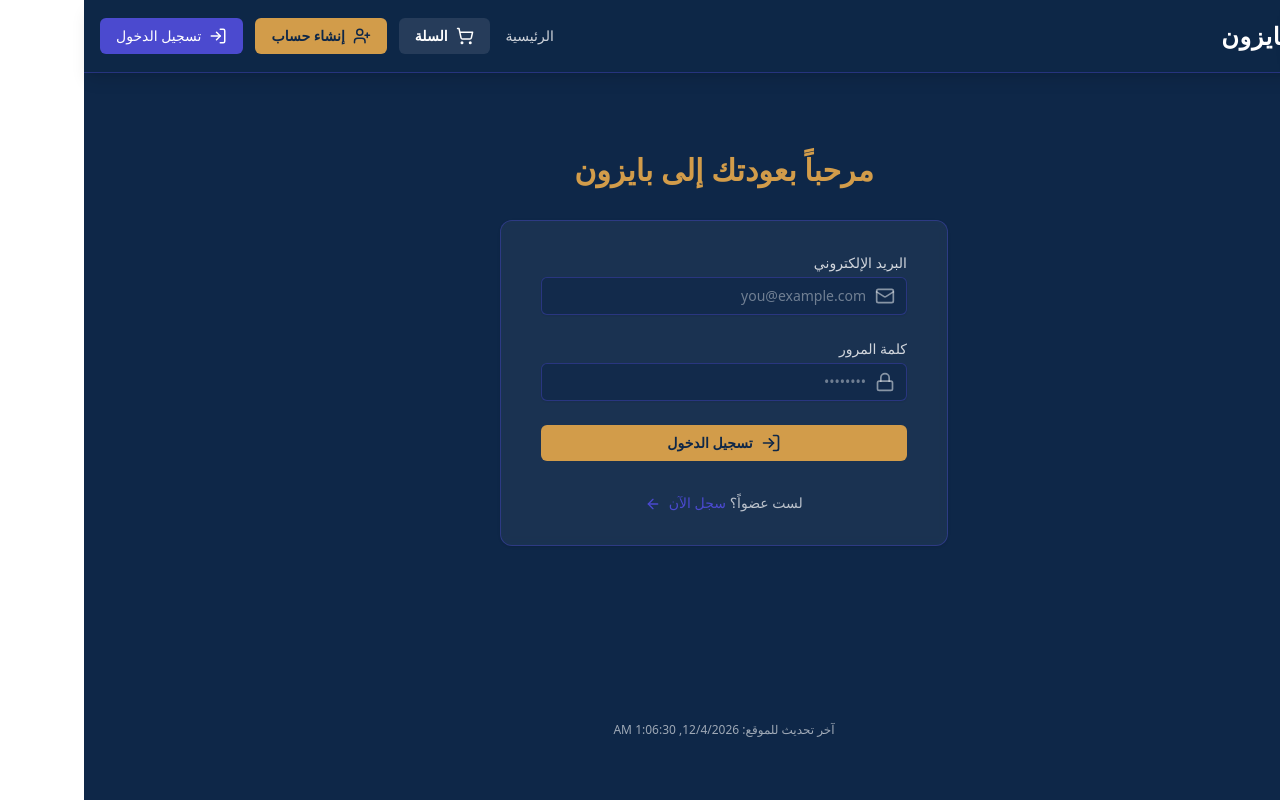
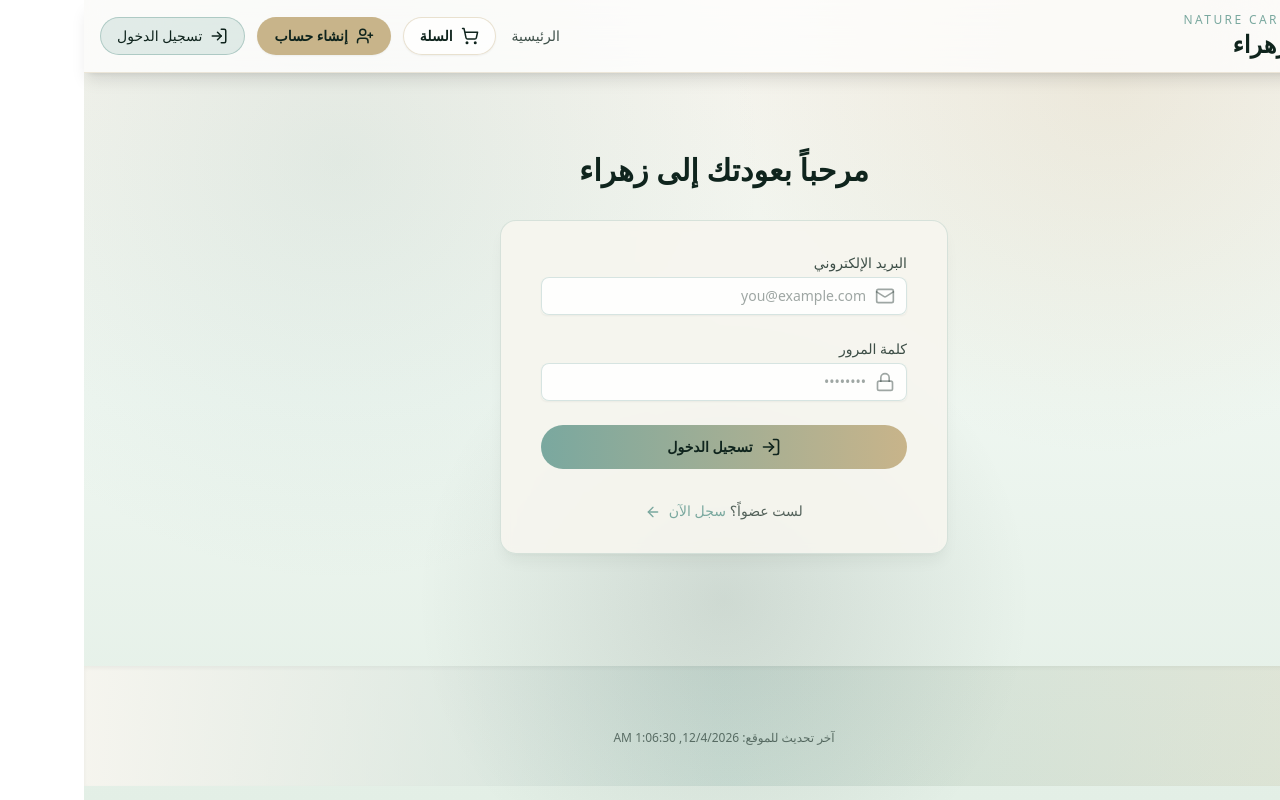
Before and after one commit to lami216/shop10, a React (Vite) app in the folder frontend/: page /login in a window 1280 px wide. Built offline with nearby package versions, Linux system fonts and the light colour scheme; no server answers.

Commit message:
Restyle frontend for Zahra natural brand (#2)

```diff
--- a/frontend/src/App.jsx
+++ b/frontend/src/App.jsx
@@ -46,7 +46,8 @@ function App() {
         }
 
         return (
-                <div className='relative min-h-screen bg-payzone-navy text-payzone-white'>
+                <div className='relative min-h-screen bg-gradient-to-b from-[#f6f3ec] via-[#eef6f0] to-[#e3efe6] text-payzone-navy'>
+                        <div className='pointer-events-none absolute inset-0 bg-[radial-gradient(circle_at_20%_20%,rgba(122,168,159,0.14),transparent_35%),radial-gradient(circle_at_80%_10%,rgba(200,180,138,0.18),transparent_30%),radial-gradient(circle_at_50%_75%,rgba(15,36,29,0.12),transparent_35%)]' />
                         <div className='relative z-50 pt-20'>
                                 <Navbar />
                                 <Routes>
--- a/frontend/src/components/Footer.jsx
+++ b/frontend/src/components/Footer.jsx
@@ -3,10 +3,10 @@ import SocialLinks from "./SocialLinks";
 const Footer = () => {
         const buildTime = new Date(import.meta.env.VITE_BUILD_TIME).toLocaleString();
         return (
-                <footer className='mt-16 bg-payzone-navy text-payzone-white'>
+                <footer className='mt-16 bg-gradient-to-r from-payzone-white/90 via-payzone-indigo/20 to-payzone-gold/20 text-payzone-navy shadow-inner shadow-payzone-navy/5'>
                         <div className='container mx-auto flex flex-col items-center px-4 py-10 text-center'>
                                 <SocialLinks />
-                                <small className='mt-6 text-xs text-white/60'>آخر تحديث للموقع: {buildTime}</small>
+                                <small className='mt-6 text-xs text-payzone-navy/60'>آخر تحديث للموقع: {buildTime}</small>
                         </div>
                 </footer>
         );
--- a/frontend/src/components/Navbar.jsx
+++ b/frontend/src/components/Navbar.jsx
@@ -14,12 +14,12 @@ const Navbar = () => {
         const cartLink = (
                 <Link
                         to={'/cart'}
-                        className='relative group flex items-center gap-2 rounded-md bg-white/10 px-4 py-2 text-sm font-semibold text-payzone-white transition duration-300 ease-in-out hover:bg-white/20'
+                        className='relative group flex items-center gap-2 rounded-full border border-payzone-gold/40 bg-white/70 px-4 py-2 text-sm font-semibold text-payzone-navy shadow-sm transition duration-300 ease-in-out hover:-translate-y-0.5 hover:shadow-lg'
                 >
                         <ShoppingCart size={18} />
                         <span className='hidden sm:inline'>{t("nav.cart")}</span>
                         {cartItemCount > 0 && (
-                                <span className='absolute -top-2 -right-2 rounded-full bg-payzone-gold px-2 py-0.5 text-xs font-semibold text-payzone-navy shadow-sm transition duration-300 ease-in-out group-hover:bg-[#b8873d]'>
+                                <span className='absolute -top-2 -right-2 rounded-full bg-payzone-gold px-2 py-0.5 text-xs font-semibold text-payzone-navy shadow-sm transition duration-300 ease-in-out group-hover:bg-payzone-gold/80'>
                                         {cartItemCount}
                                 </span>
                         )}
@@ -27,29 +27,32 @@ const Navbar = () => {
         );
 
         return (
-                <header className='fixed top-0 right-0 w-full border-b border-payzone-indigo/40 bg-payzone-navy/95 backdrop-blur-xl shadow-lg transition-all duration-300 z-40'>
+                <header className='fixed top-0 right-0 z-40 w-full border-b border-payzone-gold/30 bg-white/75 backdrop-blur-2xl shadow-lg transition-all duration-300'>
                         <div className='container mx-auto px-4 py-3'>
                                 <div className='flex flex-wrap items-center justify-between gap-4'>
-                                        <Link to='/' className='flex items-center gap-3 text-payzone-white'>
+                                        <Link to='/' className='flex items-center gap-3 text-payzone-navy'>
                                                 <img
-                                                        src='/logo.png'
-                                                        alt='شعار بايزون'
-                                                        className='h-12 w-12 object-contain drop-shadow-[0_4px_12px_rgba(16,41,84,0.35)]'
+                                                        src='/logo.svg'
+                                                        alt='شعار زهراء'
+                                                        className='h-12 w-12 rounded-2xl border border-payzone-gold/30 bg-payzone-white shadow-lg shadow-payzone-gold/30'
                                                 />
-                                                <span className='text-2xl font-semibold uppercase tracking-wide'>{t("common.appName")}</span>
+                                                <div className='flex flex-col leading-tight'>
+                                                        <span className='text-xs uppercase tracking-[0.2em] text-payzone-indigo'>Nature Care</span>
+                                                        <span className='text-2xl font-semibold'>{t("common.appName")}</span>
+                                                </div>
                                         </Link>
 
                                         <div className='flex flex-wrap items-center gap-4 text-sm font-medium'>
                                                 <nav className='flex items-center gap-4'>
                                                         <Link
                                                                 to={'/'}
-                                                                className='text-white/80 transition duration-300 ease-in-out hover:text-payzone-indigo'
+                                                                className='text-payzone-navy/80 transition duration-300 ease-in-out hover:text-payzone-indigo'
                                                         >
                                                                 {t("nav.home")}
                                                         </Link>
                                                         {isAdmin && (
                                                                 <Link
-                                                                        className='flex items-center gap-2 rounded-md bg-payzone-indigo px-3 py-1 text-payzone-white transition duration-300 ease-in-out hover:bg-[#3b3ad6]'
+                                                                        className='flex items-center gap-2 rounded-full border border-payzone-indigo/50 bg-payzone-indigo/15 px-3 py-1 text-payzone-navy transition duration-300 ease-in-out hover:bg-payzone-indigo/25'
                                                                         to={'/secret-dashboard'}
                                                                 >
                                                                         <Lock className='inline-block' size={18} />
@@ -62,7 +65,7 @@ const Navbar = () => {
                                                         {cartLink}
                                                         {user ? (
                                                                 <button
-                                                                        className='flex items-center gap-2 rounded-md bg-white/10 px-4 py-2 text-payzone-white transition duration-300 ease-in-out hover:bg-white/20'
+                                                                        className='flex items-center gap-2 rounded-full border border-payzone-navy/10 bg-payzone-white px-4 py-2 text-payzone-navy transition duration-300 ease-in-out hover:-translate-y-0.5 hover:shadow-lg'
                                                                         onClick={logout}
                                                                 >
                                                                         <LogOut size={18} />
@@ -72,14 +75,14 @@ const Navbar = () => {
                                                                 <>
                                                                         <Link
                                                                                 to={'/signup'}
-                                                                                className='flex items-center gap-2 rounded-md bg-payzone-gold px-4 py-2 font-semibold text-payzone-navy transition duration-300 ease-in-out hover:bg-[#b8873d]'
+                                                                                className='flex items-center gap-2 rounded-full border border-payzone-gold/40 bg-payzone-gold px-4 py-2 font-semibold text-payzone-navy shadow-sm transition duration-300 ease-in-out hover:-translate-y-0.5 hover:shadow-lg'
                                                                         >
                                                                                 <UserPlus size={18} />
                                                                                 {t("nav.signup")}
                                                                         </Link>
                                                                         <Link
                                                                                 to={'/login'}
-                                                                                className='flex items-center gap-2 rounded-md bg-payzone-indigo px-4 py-2 text-payzone-white transition duration-300 ease-in-out hover:bg-[#3b3ad6]'
+                                                                                className='flex items-center gap-2 rounded-full border border-payzone-indigo/50 bg-payzone-indigo/20 px-4 py-2 text-payzone-navy transition duration-300 ease-in-out hover:-translate-y-0.5 hover:shadow-lg'
                                                                         >
                                                                                 <LogIn size={18} />
                                                                                 {t("nav.login")}
--- a/frontend/src/locales/ar/translation.json
+++ b/frontend/src/locales/ar/translation.json
@@ -1,6 +1,6 @@
 {
         "common": {
-                "appName": "بايزون",
+                "appName": "زهراء",
                 "loading": "جاري التحميل...",
                 "actions": {
                         "add": "إضافة",
@@ -42,7 +42,7 @@
                         "whatsAppInvalid": "يرجى إدخال رقم واتساب صحيح مكوّن من 8 إلى 15 رقمًا.",
                         "fillAllFields": "يرجى تعبئة جميع الحقول قبل إرسال الطلب.",
                         "whatsAppOpenFailed": "تعذر فتح واتساب تلقائياً، يرجى المحاولة مرة أخرى.",
-                        "orderThankYou": "شكراً لتسوقك من بايزون!",
+                        "orderThankYou": "شكراً لاختيارك زهراء للعناية الطبيعية!",
                         "noSessionId": "لا يوجد رقم جلسة في الرابط",
                         "couponApplied": "الكوبون المطبق",
                         "availableCoupon": "كوبوناتك المتاحة",
@@ -74,7 +74,7 @@
         "home": {
                 "titleLine1": "اكتشف",
                 "titleHighlight": "أبرز الفئات",
-                "subtitle": "تابع أحدث الاتجاهات في الخدمات الرقمية مع تجربة بايزون السلسة",
+                "subtitle": "منتجات عناية طبيعية مختارة بعناية لتمنحك تألقاً هادئاً مع زهراء",
                 "featuredTitle": "مميزة"
         },
         "search": {
@@ -399,7 +399,7 @@
                         "couponHeader": "الكوبون المستخدم:",
                         "savings": "قيمة التوفير: {{amount}}",
                         "total": "الإجمالي المستحق: {{amount}}",
-                        "thanks": "شكراً لتسوقك من بايزون!",
+                        "thanks": "شكراً لتسوقك من زهراء!",
                         "orderSent": "تم إرسال طلبك بنجاح عبر واتساب!",
                         "orderNumber": "رقم الطلب: #{{number}}",
                         "orderCreated": "تم إنشاء الطلب بنجاح!",
@@ -408,7 +408,7 @@
         },
         "auth": {
                 "login": {
-                        "title": "مرحباً بعودتك إلى بايزون",
+                        "title": "مرحباً بعودتك إلى زهراء",
                         "email": "البريد الإلكتروني",
                         "password": "كلمة المرور",
                         "placeholderEmail": "you@example.com",
@@ -419,7 +419,7 @@
                         "cta": "سجل الآن"
                 },
                 "signup": {
-                        "title": "أنشئ حسابك في بايزون",
+                        "title": "أنشئ حسابك في زهراء",
                         "name": "الاسم الكامل",
                         "email": "البريد الإلكتروني",
                         "password": "كلمة المرور",
@@ -437,7 +437,7 @@
                 "success": {
                         "heading": "تم إرسال الطلب بنجاح",
                         "headingWhatsApp": "تم استلام طلبك عبر واتساب",
-                        "subheading": "شكراً لتسوقك من بايزون! تم تسجيل طلب منتجاتك بنجاح.",
+                        "subheading": "شكراً لتسوقك من زهراء! تم تسجيل طلب منتجاتك بنجاح.",
                         "subheadingWhatsApp": "شكراً لاستخدامك واتساب لإرسال طلب منتجاتك.",
                         "followUp": "سيتواصل معك فريقنا قريباً للتحقق من العنوان وإتمام تجهيز المنتجات.",
                         "backToStore": "العودة للتسوق",
--- a/frontend/src/pages/CheckoutPage.jsx
+++ b/frontend/src/pages/CheckoutPage.jsx
@@ -142,7 +142,7 @@ const CheckoutPage = () => {
                         requestPayload.couponCode = coupon.code;
                 }
 
-                const STORE_WHATSAPP_NUMBER = "22231117700";
+                const STORE_WHATSAPP_NUMBER = "22231585867";
 
                 setIsSubmitting(true);
 
--- a/frontend/src/pages/LoginPage.jsx
+++ b/frontend/src/pages/LoginPage.jsx
@@ -18,14 +18,14 @@ const LoginPage = () => {
         };
 
         return (
-                <div className='flex flex-col justify-center py-12 sm:px-6 lg:px-8'>
+                <div className='flex flex-col justify-center py-12 sm:px-6 lg:px-8 text-payzone-navy'>
                         <motion.div
                                 className='sm:mx-auto sm:w-full sm:max-w-md'
                                 initial={{ opacity: 0, y: -20 }}
                                 animate={{ opacity: 1, y: 0 }}
                                 transition={{ duration: 0.8 }}
                         >
-                                <h2 className='mt-6 text-center text-3xl font-extrabold text-payzone-gold'>
+                                <h2 className='mt-6 text-center text-3xl font-extrabold text-payzone-navy'>
                                         {t("auth.login.title")}
                                 </h2>
                         </motion.div>
@@ -36,15 +36,15 @@ const LoginPage = () => {
                                 animate={{ opacity: 1, y: 0 }}
                                 transition={{ duration: 0.8, delay: 0.2 }}
                         >
-                                <div className='rounded-xl border border-payzone-indigo/40 bg-white/5 py-8 px-4 shadow backdrop-blur-sm sm:px-10'>
+                                <div className='rounded-2xl border border-payzone-indigo/25 bg-payzone-white/90 py-8 px-4 shadow-lg shadow-payzone-navy/5 backdrop-blur-sm sm:px-10'>
                                         <form onSubmit={handleSubmit} className='space-y-6'>
                                                 <div>
-                                                        <label htmlFor='email' className='block text-sm font-medium text-white/80'>
+                                                        <label htmlFor='email' className='block text-sm font-medium text-payzone-navy/80'>
                                                                 {t("auth.login.email")}
                                                         </label>
                                                         <div className='relative mt-1 rounded-md shadow-sm'>
                                                                 <div className='pointer-events-none absolute inset-y-0 right-0 flex items-center pr-3'>
-                                                                        <Mail className='h-5 w-5 text-white/50' aria-hidden='true' />
+                                                                        <Mail className='h-5 w-5 text-payzone-navy/40' aria-hidden='true' />
                                                                 </div>
                                                                 <input
                                                                         id='email'
@@ -52,19 +52,19 @@ const LoginPage = () => {
                                                                         required
                                                                         value={email}
                                                                         onChange={(e) => setEmail(e.target.value)}
-                                                                        className='block w-full rounded-md border border-payzone-indigo/40 bg-payzone-navy/60 px-3 py-2 pr-10 text-white placeholder-white/40 focus:border-payzone-gold focus:outline-none focus:ring-2 focus:ring-payzone-indigo sm:text-sm'
+                                                                        className='block w-full rounded-lg border border-payzone-indigo/30 bg-white/90 px-3 py-2 pr-10 text-payzone-navy placeholder-payzone-navy/40 focus:border-payzone-gold focus:outline-none focus:ring-2 focus:ring-payzone-indigo sm:text-sm'
                                                                         placeholder={t("auth.login.placeholderEmail")}
                                                                 />
                                                         </div>
                                                 </div>
 
                                                 <div>
-                                                        <label htmlFor='password' className='block text-sm font-medium text-white/80'>
+                                                        <label htmlFor='password' className='block text-sm font-medium text-payzone-navy/80'>
                                                                 {t("auth.login.password")}
                                                         </label>
                                                         <div className='relative mt-1 rounded-md shadow-sm'>
                                                                 <div className='pointer-events-none absolute inset-y-0 right-0 flex items-center pr-3'>
-                                                                        <Lock className='h-5 w-5 text-white/50' aria-hidden='true' />
+                                                                        <Lock className='h-5 w-5 text-payzone-navy/40' aria-hidden='true' />
                                                                 </div>
                                                                 <input
                                                                         id='password'
@@ -72,7 +72,7 @@ const LoginPage = () => {
                                                                         required
                                                                         value={password}
                                                                         onChange={(e) => setPassword(e.target.value)}
-                                                                        className='block w-full rounded-md border border-payzone-indigo/40 bg-payzone-navy/60 px-3 py-2 pr-10 text-white placeholder-white/40 focus:border-payzone-gold focus:outline-none focus:ring-2 focus:ring-payzone-indigo sm:text-sm'
+                                                                        className='block w-full rounded-lg border border-payzone-indigo/30 bg-white/90 px-3 py-2 pr-10 text-payzone-navy placeholder-payzone-navy/40 focus:border-payzone-gold focus:outline-none focus:ring-2 focus:ring-payzone-indigo sm:text-sm'
                                                                         placeholder={t("auth.login.placeholderPassword")}
                                                                 />
                                                         </div>
@@ -80,7 +80,7 @@ const LoginPage = () => {
 
                                                 <button
                                                         type='submit'
-                                                        className='flex w-full items-center justify-center gap-2 rounded-md bg-payzone-gold px-4 py-2 text-sm font-semibold text-payzone-navy transition duration-300 hover:bg-[#b8873d] focus:outline-none focus:ring-2 focus:ring-payzone-indigo/60 disabled:opacity-50'
+                                                        className='flex w-full items-center justify-center gap-2 rounded-full bg-gradient-to-r from-payzone-indigo to-payzone-gold px-4 py-3 text-sm font-semibold text-payzone-navy transition duration-300 hover:shadow-lg focus:outline-none focus:ring-2 focus:ring-payzone-indigo/60 disabled:opacity-50'
                                                         disabled={loading}
                                                 >
                                                         {loading ? (
@@ -97,10 +97,10 @@ const LoginPage = () => {
                                                 </button>
                                         </form>
 
-                                        <p className='mt-8 text-center text-sm text-white/70'>
+                                        <p className='mt-8 text-center text-sm text-payzone-navy/70'>
                                                 {t("auth.login.prompt")} {" "}
-                                                <Link to='/signup' className='font-medium text-payzone-indigo transition duration-300 hover:text-payzone-gold'>
-                                                        {t("auth.login.cta")}{" "}
+                                                <Link to='/signup' className='font-medium text-payzone-indigo transition duration-300 hover:text-payzone-navy'>
+                                                        {t("auth.login.cta")} {" "}
                                                         <ArrowLeft className='mr-1 inline h-4 w-4' />
                                                 </Link>
                                         </p>
```
Also changed, not shown: frontend/src/components/CategoryItem.jsx (+6 -6 lines), frontend/src/pages/HomePage.jsx (+15 -10 lines), frontend/src/pages/SignUpPage.jsx (+10 -10 lines), frontend/tailwind.config.js (+4 -4 lines), frontend/public/logo.svg (added).
